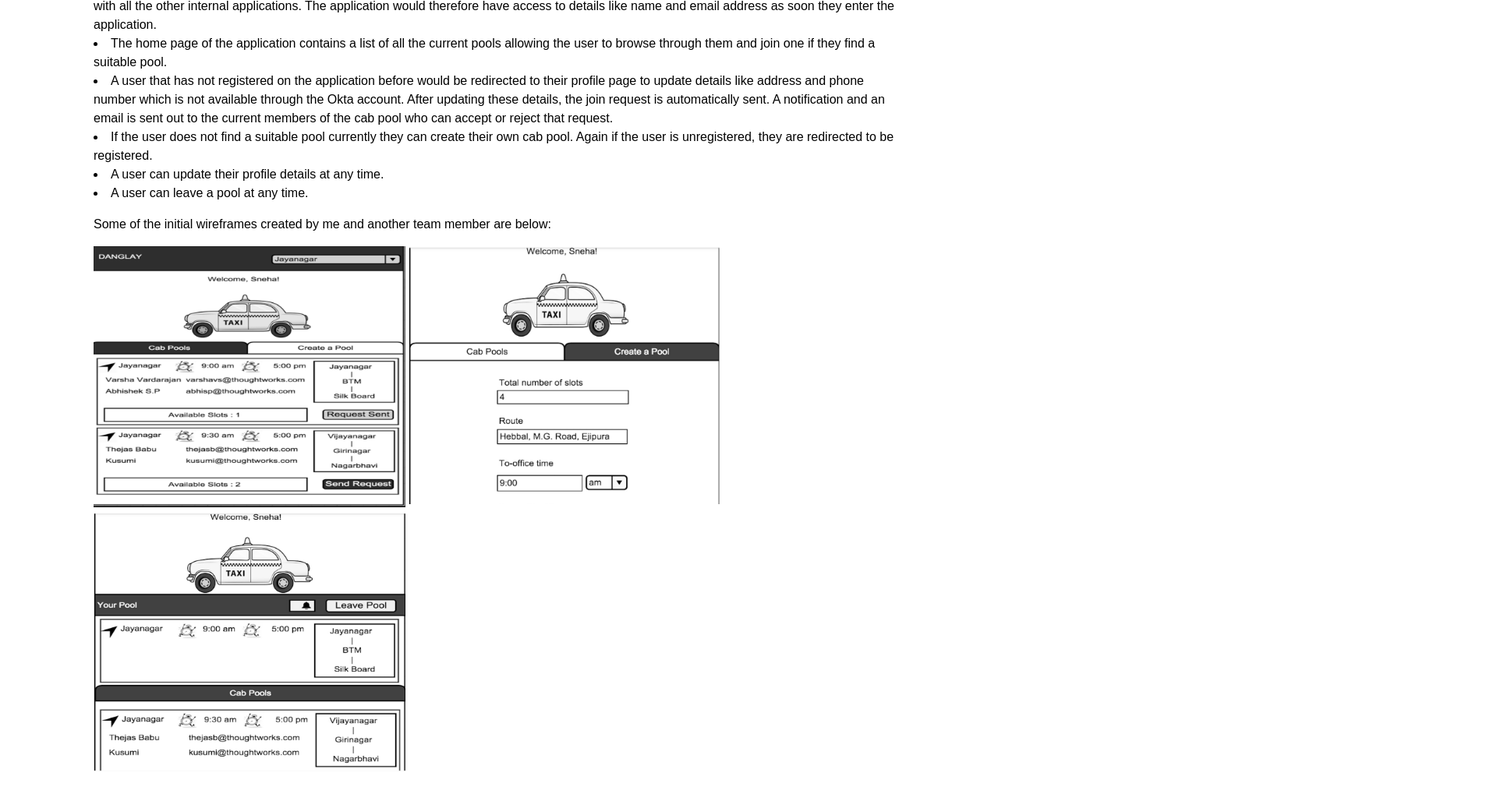
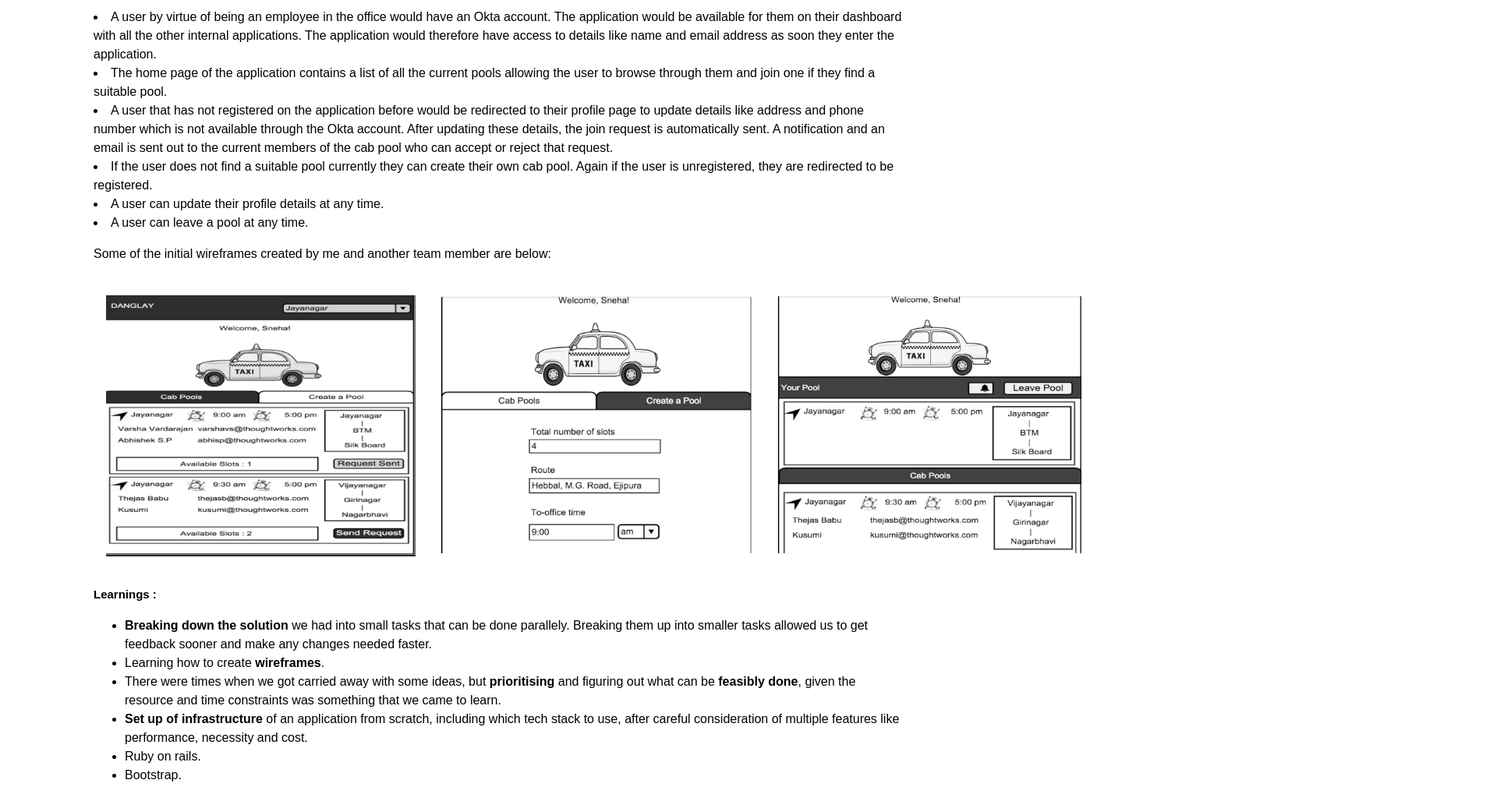
Before and after one commit to kusumijari/portfolio, a plain HTML site: page index.html in a window 1280 px wide. Shown: the part 1155-2165 px from the top of the page at 78% size, 1920 px wide, since content can reach past the window. Drawn offline with Linux system fonts and the light colour scheme.

Commit message:
Fixing indentation

```diff
--- a/index.html
+++ b/index.html
@@ -39,38 +39,29 @@
 		<img class="user_journey_image" src = "Images/User_journey.png">
 
 
-<li>A user by virtue of being an employee in the office would have an Okta account. The application would be available for them on their dashboard with all the other internal applications. The application would therefore have access to details like name and email address as soon they enter the application.
-</li>
+		<li>A user by virtue of being an employee in the office would have an Okta account. The application would be available for them on their dashboard with all the other internal applications. The application would therefore have access to details like name and email address as soon they enter the application.</li>
 
-<li>
-The home page of the application contains a list of all the current pools allowing the user to browse through them and join one if they find a suitable pool.</li>
+		<li>The home page of the application contains a list of all the current pools allowing the user to browse through them and join one if they find a suitable pool.</li>
 
-<li>
-A user that has not registered on the application before would  be redirected to their profile page to update details like address and phone number which is not available through the Okta account. After updating these details, the join request is automatically sent. A notification and an email is sent out to the current members of the cab pool who can accept or reject that request.
-</li>
+		<li> A user that has not registered on the application before would  be redirected to their profile page to update details like address and phone number which is not available through the Okta account. After updating these details, the join request is automatically sent. A notification and an email is sent out to the current members of the cab pool who can accept or reject that request. </li>
 
-<li>
-If the user does not find a suitable pool currently they can create their own cab pool. Again if the user is unregistered, they are redirected to be registered.
-</li>
+		<li>If the user does not find a suitable pool currently they can create their own cab pool. Again if the user is unregistered, they are redirected to be registered. </li>
 
-<li>
-A user can update their profile details at any time.
-</li>
+		<li>A user can update their profile details at any time. </li>
 
-<li>
-A user can leave a pool at any time.
-</li>
+		<li>A user can leave a pool at any time. </li>
 
 		<p>
 			Some of the initial wireframes created by me and another team member are below:
 		</p>
 
+		<span class="wireframes">
 			<img class = "wireframe_image" src = "Images/Wireframes/Home_page.png">
 
 			<img class = "wireframe_image" src = "Images/Wireframes/Create_pool_page.png">
 
 			<img class = "wireframe_image" src = "Images/Wireframes/Home_page_with_pool.png">
-
+		</span>
 
 		<h2>Learnings :</h2>
 
@@ -106,9 +97,10 @@ Bootstrap.
 		<p>After feedback from users, we found that the things they would like to see in the future is to be able to book daily cabs. Keeping this in mind, I created some more mock ups, playing around with the UI a little more as well.
 		</p>
 
+		<span class="wireframes">
 			<img class="mockup_image" src = "Images/Mockups/Home_Page.png">
 
-<img class="mockup_image"src = "Images/Mockups/Expanded_Cab_Card.png">
+			<img class="mockup_image" src = "Images/Mockups/Expanded_Cab_Card.png">
 
 			<img class="mockup_image" src = "Images/Mockups/Request_sent.png">
 
@@ -121,6 +113,7 @@ Bootstrap.
 			<img class="mockup_image" src = "Images/Mockups/My_Ride_Page.png">
 
 			<img class="mockup_image" src = "Images/Mockups/Notification_page.png">
+		</span>
 
 		<h1>Trainline </h1>
 
--- a/stylesheets/stylesheet.css
+++ b/stylesheets/stylesheet.css
@@ -40,6 +40,10 @@ h1 {
     display: block;
 }
 
+.wireframes {
+  display: flex;
+}
+
 .wireframe_image {
   width: 400px;
   height: 335px;
@@ -49,7 +53,9 @@ h1 {
   width: 315px;
 }
 
-image {
-  margin-top:25px;
-  margin-bottom:25px;
+img {
+    margin-top:25px;
+    margin-bottom:25px;
+    margin-left: 1em;
+    margin-right: 1em;
 }
```
Lines whose indentation alone changed are shown as unchanged.
